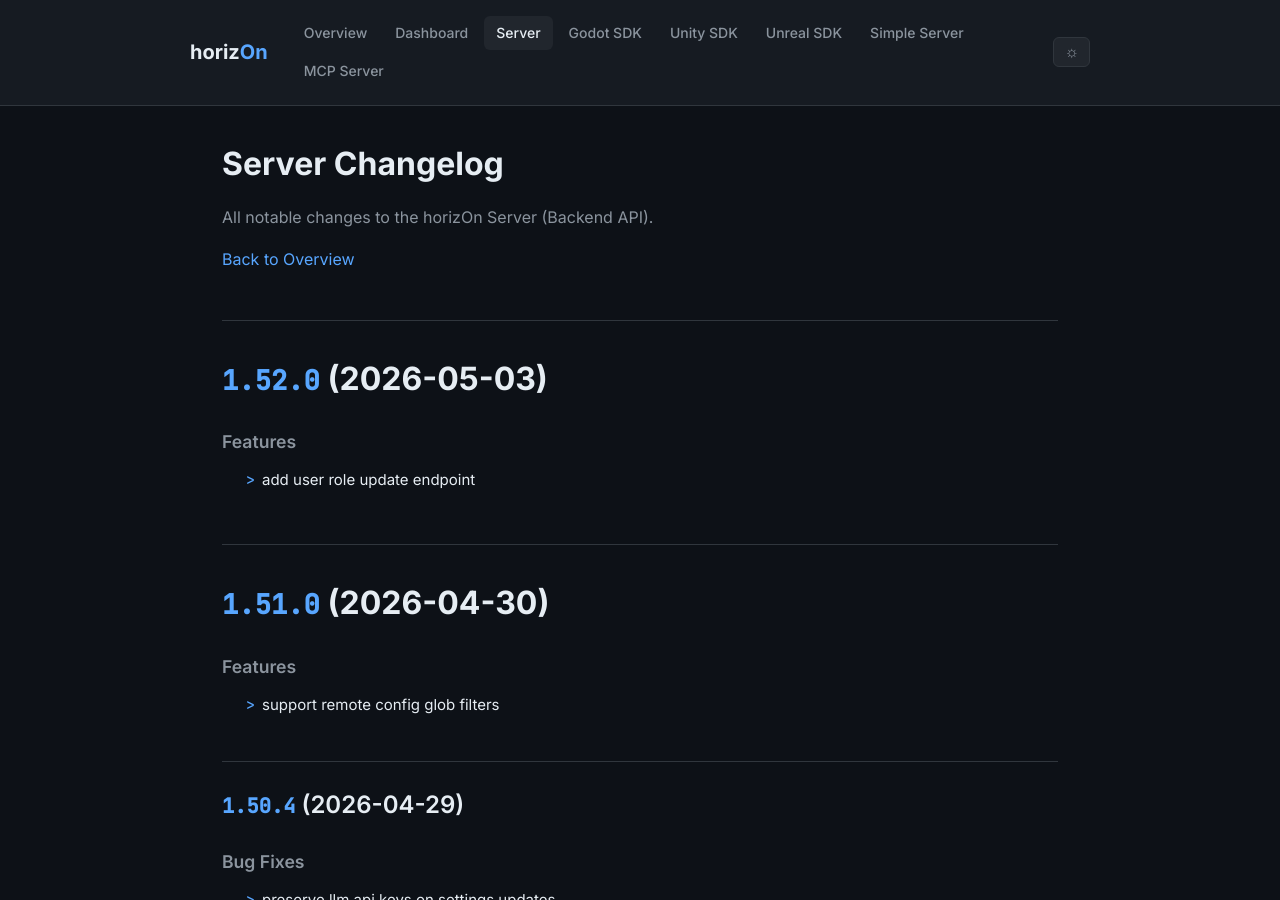
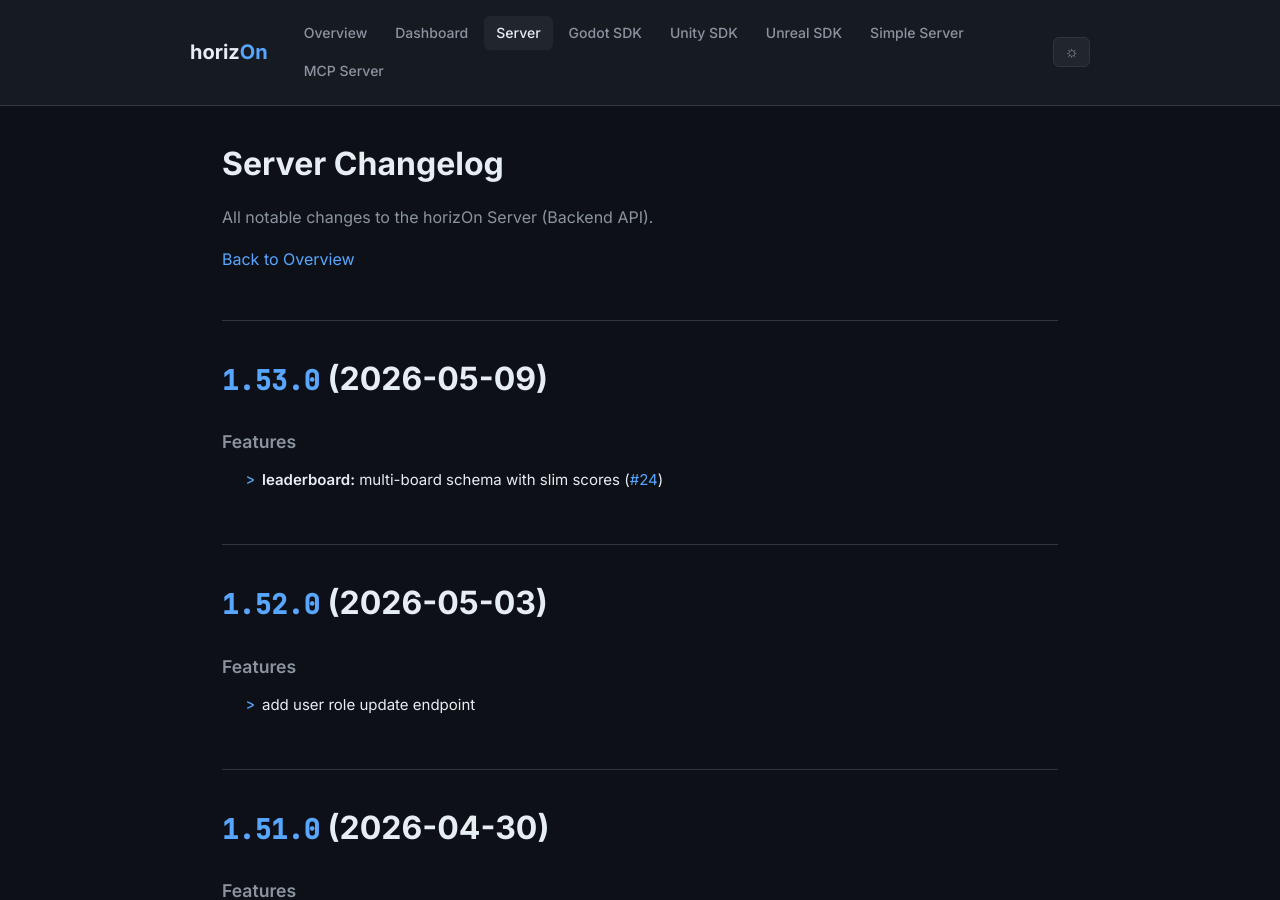
Before and after one commit to ProjectMakersDE/horizOn-Changelog, a Jekyll site: the page built from server-changelog.md, in a window 1280 px wide and 900 px high. Built offline with Jekyll 4.4.1, drawn with Linux system fonts in a browser that asks for light colours.

Commit message:
chore: sync changelogs [skip ci]

```diff
--- a/server-changelog.md
+++ b/server-changelog.md
@@ -8,6 +8,13 @@ title: Server Changelog
 All notable changes to the horizOn Server (Backend API).
 
 [Back to Overview](.)
+
+# [1.53.0](https://github.com/ProjectMakersDE/horizOn-Server/compare/v1.52.0...v1.53.0) (2026-05-09)
+
+
+### Features
+
+* **leaderboard:** multi-board schema with slim scores ([#24](https://github.com/ProjectMakersDE/horizOn-Server/issues/24)) ([bb10b41](https://github.com/ProjectMakersDE/horizOn-Server/commit/bb10b4108bcacfccecf51c8703fadb69876fd3fe))
 
 # [1.52.0](https://github.com/ProjectMakersDE/horizOn-Server/compare/v1.51.0...v1.52.0) (2026-05-03)
 
```
Also changed, not shown: index.md (+1 -1 lines).
